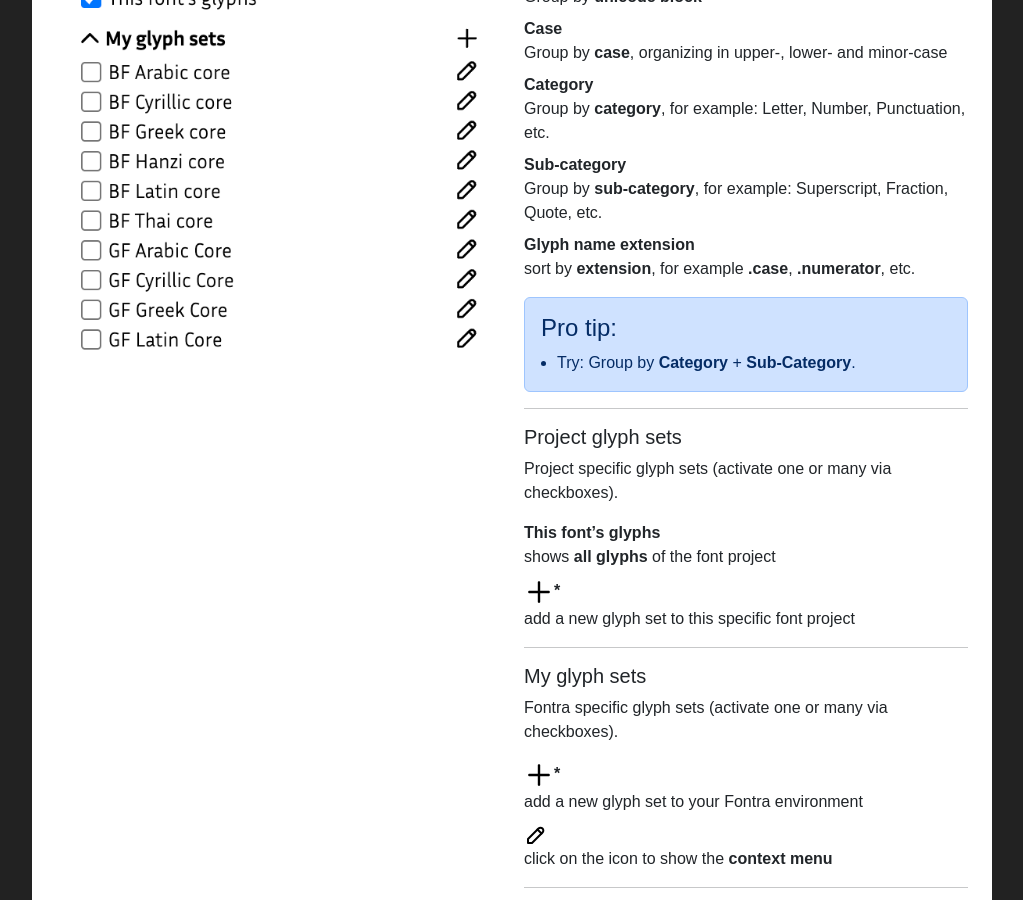
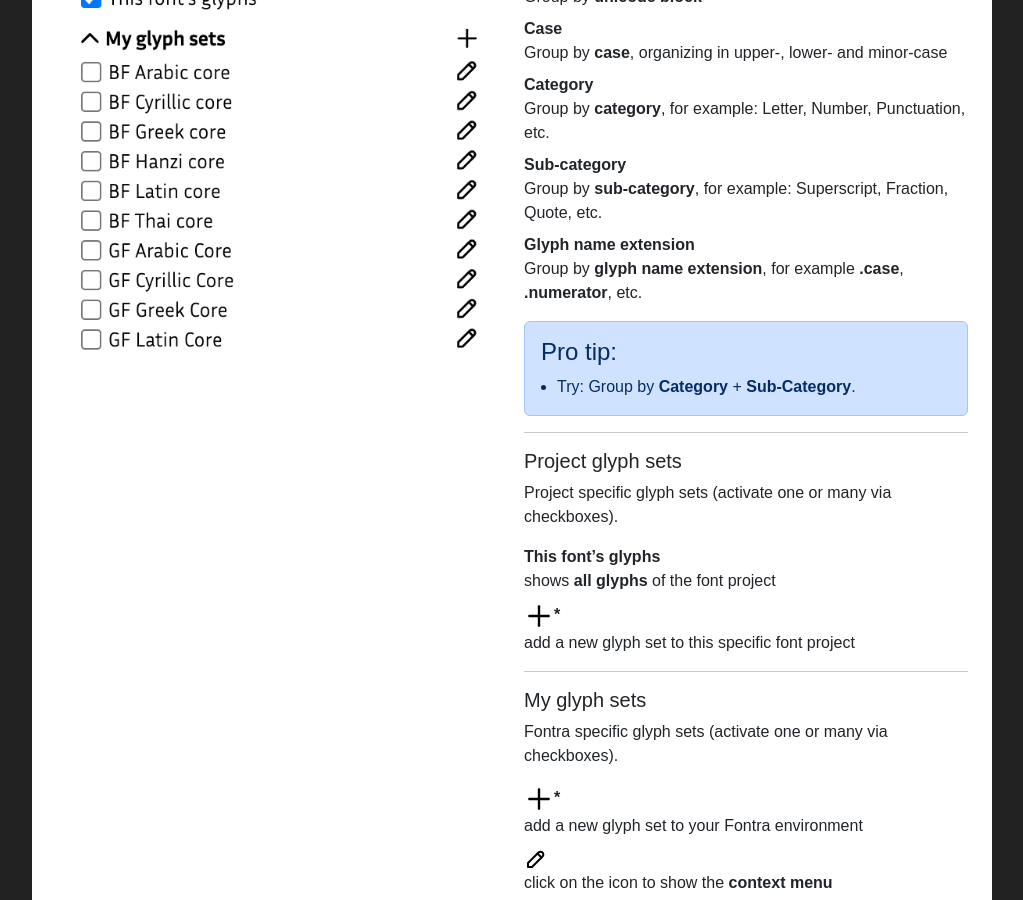
Before and after one commit to googlefonts/fontra-docs, a Jekyll site: the page built from _reference/font-overview/panels/navigation.md, in a window 1280 px wide and 900 px high, scrolled down 743 px. Shown: the whole window, without its empty margins (128-1151 px from the left). Built offline with Jekyll 4.4.1, drawn with Linux system fonts in a browser that asks for light colours; nearby versions of some CDN libraries; some web fonts are replaced.

Commit message:
Update _reference/font-overview/panels/navigation.md
Co-authored-by: Just van Rossum <justvanrossum@gmail.com>

```diff
--- a/_reference/font-overview/panels/navigation.md
+++ b/_reference/font-overview/panels/navigation.md
@@ -57,7 +57,7 @@ Sub-category
 : Group by **sub-category**, for example: Superscript, Fraction, Quote, etc.
 
 Glyph name extension
-: sort by **extension**, for example **.case**, **.numerator**, etc.
+: Group by **glyph name extension**, for example **.case**, **.numerator**, etc.
 
 
 <div class="alert alert-primary mt-3" role="alert" markdown='1'>
```
